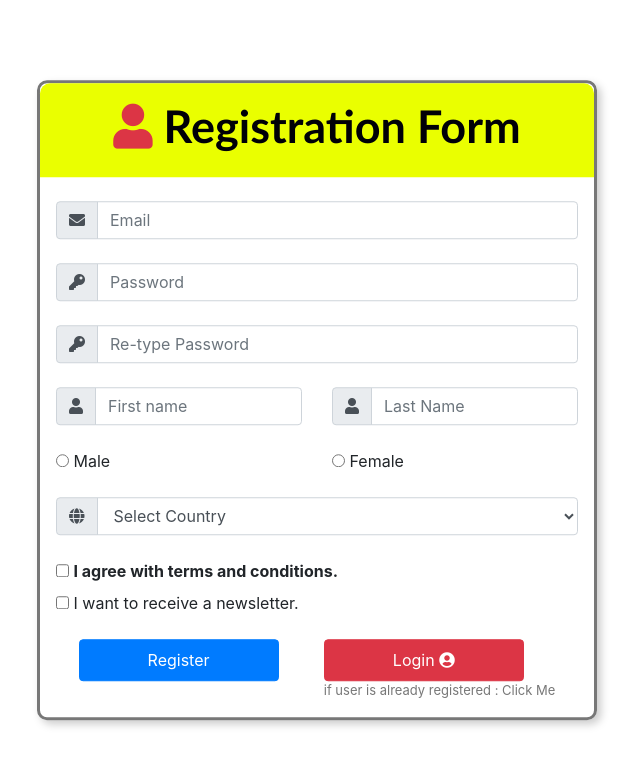
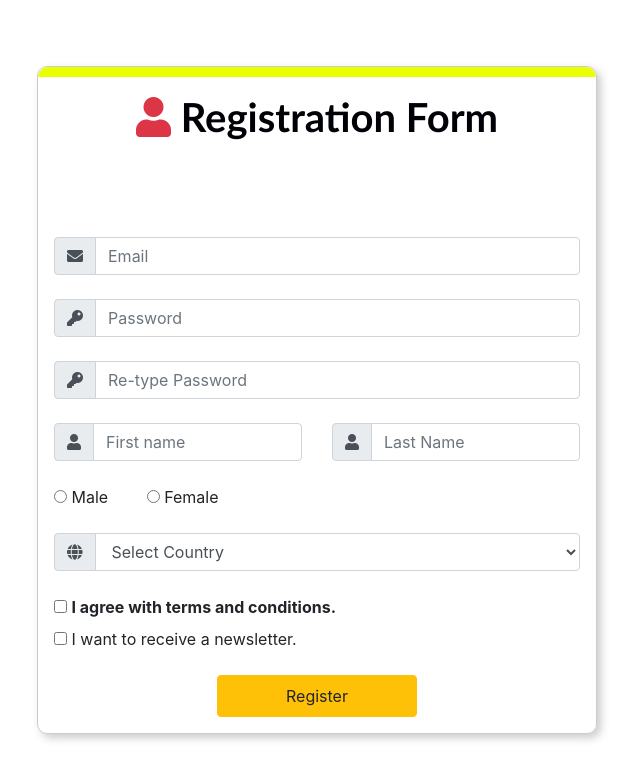
Before and after one commit to KanchanCS/genex-registration, a Django app: page / in a window 1280 px wide. Shown: the top 780 px of the page, without its empty margins (323-963 px from the left). Run offline with Django 4.2, Linux system fonts and the light colour scheme; some libraries are stand-ins or nearby versions.

Commit message:
remove unused code and simplify the ui

```diff
--- a/account/forms.py
+++ b/account/forms.py
@@ -1,8 +1,7 @@
 from django import forms
 from django.contrib.auth import get_user_model
+from django.contrib.auth.forms import AuthenticationForm
 from django.contrib.auth.models import User
-from .models import Account
-from django.contrib.auth.forms import AuthenticationForm
 
 
 class AccountCreationForm(forms.ModelForm):
@@ -18,10 +17,7 @@
             'gender': forms.RadioSelect,
             'country': forms.Select,
         }
-        labels = {
-            'terms': 'I agree with terms and conditions.',
-            'newsletter': 'I want to receive a newsletter.'
-        }
+
 
     def clean_terms(self):
         terms = self.cleaned_data.get("terms")
@@ -54,8 +50,3 @@
     class Meta:
         model = User
         fields = ('email', 'password')
-
-    def __init__(self, *args, **kwargs):
-        super(LoginForm, self).__init__(*args, **kwargs)
-        for visible in self.visible_fields():
-            visible.field.widget.attrs["class"] = "form-control"
--- a/account/templates/account/register.html
+++ b/account/templates/account/register.html
@@ -11,7 +11,7 @@
         <div class="content">
             <form method="post">
                 {% csrf_token %}
-                <div class="alert-danger class="mt-3 mb-5">
+                <div class="alert-danger mt-3 mb-5">
                     {{form.errors}}
                 </div>
                 <div class="mb-2 py-2  input-group">
@@ -57,12 +57,12 @@
                     </div>
                 </div>
                 <div id="id_gender" class="row py-2">
-                    <div class="col-6 ">
+                    <div class="col-2 ">
                         <label for="id_gender_0">
                             <input type="radio" name="gender" value="M" required="" id="id_gender_0" />
                             Male</label>
                     </div>
-                    <div class="col-6">
+                    <div class="col-3">
                         <label for="id_gender_1"><input type="radio" name="gender" value="F" required="" id="id_gender_1" />
                             Female</label>
                     </div>
@@ -87,17 +87,8 @@
                     <input type="checkbox" name="newsletter" id="id_newsletter" />
                     <label for="id_newsletter">I want to receive a newsletter.</label>
                 </div>
-
-                <div class="child-box d-flex align-center-center justify-content-around">
-                    <div>
-                        <input type="submit" class="btn btn-primary p-2" value="Register"  style="width: 200px;"/>
-                    </div>
-                    <div>
-                        <a href="{% url 'account:login' %}" class="btn btn-danger py-2" style="width: 200px;"> Login <i class="fa fa-user-circle" aria-hidden="true"></i> </a>
-                        <div class="help-text" style="font-size:13px; color: #777;">
-                            if user is already registered : Click Me
-                        </div>
-                    </div>
+                <div class="text-center">
+                        <input type="submit" class="btn btn-warning p-2" value="Register"  style="width: 200px;"/>
                 </div>
             </form>
         </div>
--- a/account/templates/base.html
+++ b/account/templates/base.html
@@ -14,7 +14,7 @@
     .box {
         width: 560px;
         max-width: 100%;
-        border: 3px solid #777;
+        border: 1px solid #ccc;
         border-radius:10px;
         box-shadow: 4px 4px 8px #ccc;
     }
@@ -25,7 +25,7 @@
         position: absolute;
     }
     .head{
-        background-color: #eaff00;
+        border-top: 10px solid #eaff00;
         padding:16px;
         text-align: center;
         border-top-left-radius: 10px;
@@ -34,7 +34,7 @@
     h1{
         font-weight: 600;
         font-family: 'Gill Sans', 'Gill Sans MT', Calibri, 'Trebuchet MS', sans-serif;
-        font-size: 45px;
+        font-size: 40px;
         color:#000007;
 
     }
--- a/account/templates/index.html
+++ b/account/templates/index.html
@@ -10,7 +10,7 @@
     <div class="card-title align-center">
         <h1>
             <i class="fa fa-user-circle text-warning" aria-hidden="true"></i> <br>
-            Welcome {{username}} !
+            Welcome  User !
         </h1>
     </div>
     <div class="card-content">
--- a/account/views.py
+++ b/account/views.py
@@ -1,30 +1,10 @@
 
 import re
-from django.shortcuts import render , redirect
-from .forms import AccountCreationForm, LoginForm
 
 from django.contrib.auth import authenticate, login, logout
+from django.shortcuts import redirect, render
 
-
-
-def email_to_name(email):
-    "Generates display name from an email"
-    username = email.split("@")[0]
-    parts = re.findall(r"[a-zA-Z]+", username)
-
-    if len(parts) == 2:
-        display_name = " ".join(parts)
-    elif parts:
-        display_name = max(parts, key=len)
-        if len(display_name) < 3:
-            display_name = username
-    else:
-        display_name = username
-    display_name = display_name[:30]
-    display_name = display_name.strip().title()
-    return display_name
-
-
+from .forms import AccountCreationForm, LoginForm
 
 
 def register(request):
@@ -59,9 +39,7 @@
 
 def home(request):
     message =  "Your account has been login successful .."
-    email = request.user.email
-    username = email_to_name(email)
-    return render(request, 'index.html', {'message': message, 'username': username})
+    return render(request, 'index.html', {'message': message})
 
 
 # logout function
```
Also changed, not shown: account/templates/account/login.html (+8 -3 lines), account/models.py (line endings or trailing spaces), genexReg/settings.py (line endings or trailing spaces).
